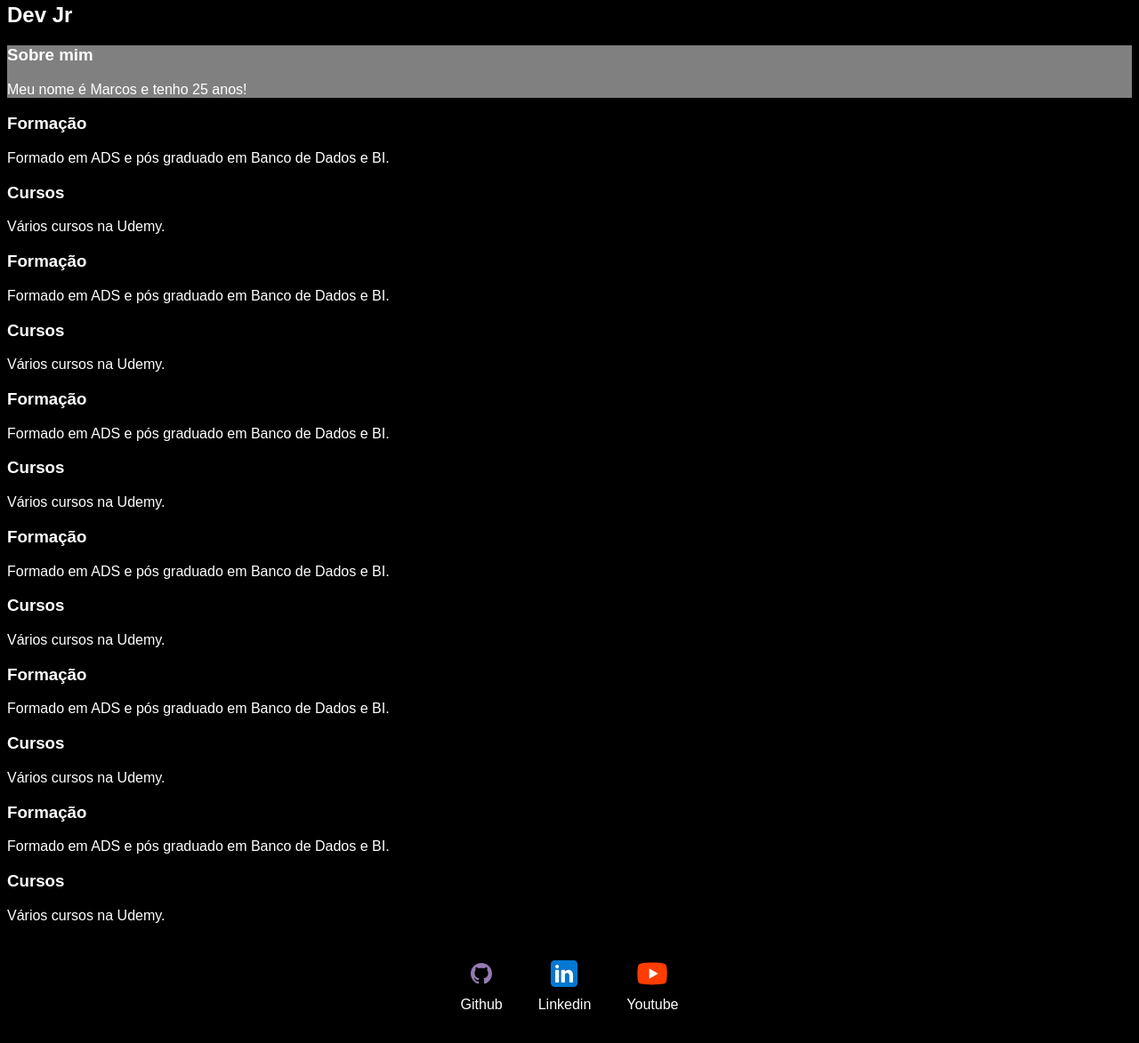
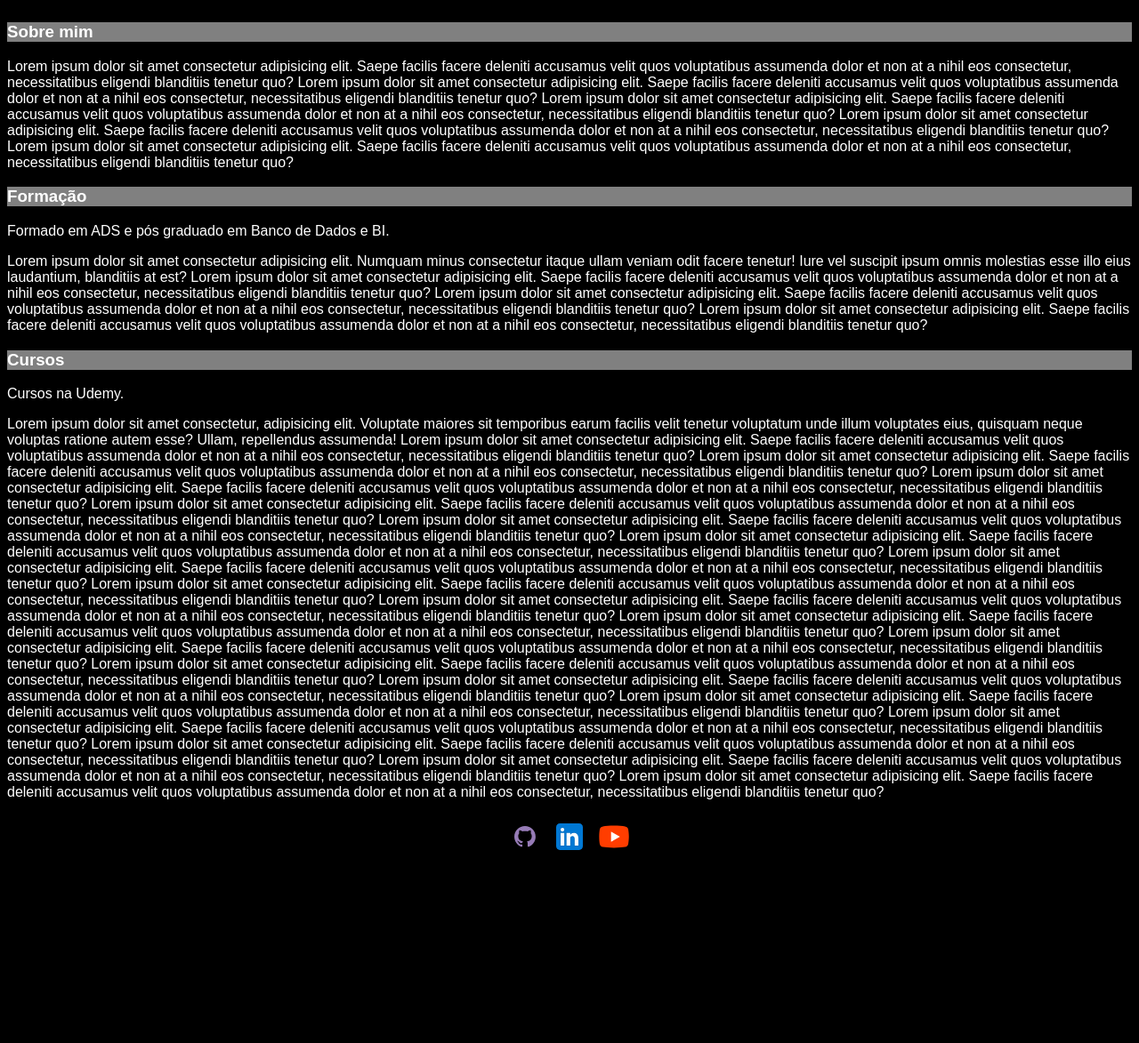
Before and after one commit to Marcoscst97/Estudos_FrontEnd, a plain HTML site: page Site do youtube/index.html in a window 1280 px wide. Shown: the part 347-1520 px from the top of the page at 89% size. After the commit the page ends 1325 px from the top, so only its background shows below. Drawn offline with Linux system fonts and the light colour scheme.

Commit message:
Atualizando

```diff
--- /dev/null
+++ b/Java Script/1_programa/js/scripts.js
@@ -0,0 +1 @@
+console.log("Este Script foi importado no head");
--- /dev/null
+++ b/Java Script/1_programa/js/scripts2.js
@@ -0,0 +1 @@
+console.log("Script do fim do body");
--- a/Site do youtube/index.css
+++ b/Site do youtube/index.css
@@ -2,6 +2,12 @@ body {
     color: white;
     background-color: black;
     font-family: Arial, Helvetica, sans-serif;
+}
+
+.container {
+    position: sticky;
+    top: 0px;
+
 }
 
 ul{
@@ -10,6 +16,7 @@ ul{
     list-style-type: none;
     align-items: center;
     padding: 16px;
+    background-color: black;
 
 }
 
@@ -18,18 +25,29 @@ a {
     text-decoration: none;
 }
 
+img {
+    width: 150px;
+    height: 150px;
+    border-radius: 50%;
+
+}
+
 header img {
-    width: 720px;
-    height: 100px;
-/*  border-radius: 10%;
-    border: 4px solid green; */
-    position: sticky;
-    top: 10px;
+    border: 4px solid green;
 }
+
+.center {
+    text-align: center;
+    background-color: black;
+    top: 0px;
+
+}
+
 
 footer img {
     width: 40px;
     height: 40px;
+    padding: 5px;
 }
 
 footer {
@@ -37,44 +55,15 @@ footer {
     justify-content: center;
 }
 
-footer a {
-    margin: 20px;
-    text-align: center;
-}
-
-footer p {
-    margin-top: 2px;
-
-}
-
-.center {
-    text-align: center;
-    position: fixed;
-    background-color: black;
-    top: 0px;
-
-}
 
 h1 {
     color: green;
-    padding: 270px 0px 0px 0px;
 }
 
-.container {
-    padding: 0px 50px;
-
+h3 {
+    background-color: grey;
 }
 
 nav a:hover{
     color: green;
 }
-
-.main {
-    padding: 0px 0px 0px 0px ;
-}
-
-.sticky {
-    position: sticky;
-    top: 50px;
-    background-color: gray;
-}
--- a/Site do youtube/index.html
+++ b/Site do youtube/index.html
@@ -1,16 +1,16 @@
 <!DOCTYPE html>
-<html lang="en">
+<html lang="pt-br">
 <head>
     <meta charset="UTF-8">
     <meta http-equiv="X-UA-Compatible" content="IE=edge">
     <meta name="viewport" content="width=device-width, initial-scale=1.0">
-    <title>Hobby Detailing</title>
+    <title>Marcos Costa</title>
     <link rel="Stylesheet" href="index.css">
 </head>
 
 
 <body>
-    <!-- <div class="container">
+     <div class="container">
         <nav>
             <ul>
                 <li>
@@ -23,35 +23,29 @@
                     <a href="contato.html"> Contato </a>
                 </li>
             </ul>
-        </nav> -->
+        </nav>
+     </div>
 
     <header>
-
         <div class="center">
-            <nav>
-                <ul>
-                    <li>
-                        <a href="index.html"> Sobre mim </a>
-                    </li>
-                    <li>
-                        <a href="projetos.html" > Projetos </a>
-                    </li>
-                    <li>
-                        <a href="contato.html"> Contato </a>
-                    </li>
-                </ul>
-            </nav>
-            <img src="./img/hd.jpg"></img>
+            <img src="./img/yo.png" alt="" class="header img">
         </div>
 
         <h1>Marcos Costa</h1>
         <h2>Dev Jr</h2>
+
     </header>
-    <div class="div_position sticky">
+
+    <div>
         <section>
             <h3>Sobre mim</h3>
             <p>
-                Meu nome é Marcos e tenho 25 anos!
+                Lorem ipsum dolor sit amet consectetur adipisicing elit. Saepe facilis facere deleniti accusamus velit quos voluptatibus assumenda dolor et non at a nihil eos consectetur, necessitatibus eligendi blanditiis tenetur quo?
+                Lorem ipsum dolor sit amet consectetur adipisicing elit. Saepe facilis facere deleniti accusamus velit quos voluptatibus assumenda dolor et non at a nihil eos consectetur, necessitatibus eligendi blanditiis tenetur quo?
+                Lorem ipsum dolor sit amet consectetur adipisicing elit. Saepe facilis facere deleniti accusamus velit quos voluptatibus assumenda dolor et non at a nihil eos consectetur, necessitatibus eligendi blanditiis tenetur quo?
+                Lorem ipsum dolor sit amet consectetur adipisicing elit. Saepe facilis facere deleniti accusamus velit quos voluptatibus assumenda dolor et non at a nihil eos consectetur, necessitatibus eligendi blanditiis tenetur quo?
+                Lorem ipsum dolor sit amet consectetur adipisicing elit. Saepe facilis facere deleniti accusamus velit quos voluptatibus assumenda dolor et non at a nihil eos consectetur, necessitatibus eligendi blanditiis tenetur quo?
+
             </p>
         </section>
     </div>
@@ -63,78 +57,41 @@
                 <p>
                     Formado em ADS e pós graduado em Banco de Dados e BI.
                 </p>
-            </section>
+                <p>
+                    Lorem ipsum dolor sit amet consectetur adipisicing elit. Numquam minus consectetur itaque ullam veniam odit facere tenetur! Iure vel suscipit ipsum omnis molestias esse illo eius laudantium, blanditiis at est?
+                    Lorem ipsum dolor sit amet consectetur adipisicing elit. Saepe facilis facere deleniti accusamus velit quos voluptatibus assumenda dolor et non at a nihil eos consectetur, necessitatibus eligendi blanditiis tenetur quo?
+                    Lorem ipsum dolor sit amet consectetur adipisicing elit. Saepe facilis facere deleniti accusamus velit quos voluptatibus assumenda dolor et non at a nihil eos consectetur, necessitatibus eligendi blanditiis tenetur quo?
+                    Lorem ipsum dolor sit amet consectetur adipisicing elit. Saepe facilis facere deleniti accusamus velit quos voluptatibus assumenda dolor et non at a nihil eos consectetur, necessitatibus eligendi blanditiis tenetur quo?
 
-            <section>
-                <h3>Cursos</h3>
-                <p>
-                    Vários cursos na Udemy.
-                </p>
-            </section>
-
-            <section>
-                <h3>Formação</h3>
-                <p>
-                    Formado em ADS e pós graduado em Banco de Dados e BI.
                 </p>
             </section>
 
             <section>
                 <h3>Cursos</h3>
                 <p>
-                    Vários cursos na Udemy.
+                    Cursos na Udemy.
                 </p>
-            </section>
-            <section>
-                <h3>Formação</h3>
                 <p>
-                    Formado em ADS e pós graduado em Banco de Dados e BI.
-                </p>
-            </section>
+                    Lorem ipsum dolor sit amet consectetur, adipisicing elit. Voluptate maiores sit temporibus earum facilis velit tenetur voluptatum unde illum voluptates eius, quisquam neque voluptas ratione autem esse? Ullam, repellendus assumenda!
+                    Lorem ipsum dolor sit amet consectetur adipisicing elit. Saepe facilis facere deleniti accusamus velit quos voluptatibus assumenda dolor et non at a nihil eos consectetur, necessitatibus eligendi blanditiis tenetur quo?
+                    Lorem ipsum dolor sit amet consectetur adipisicing elit. Saepe facilis facere deleniti accusamus velit quos voluptatibus assumenda dolor et non at a nihil eos consectetur, necessitatibus eligendi blanditiis tenetur quo?
+                    Lorem ipsum dolor sit amet consectetur adipisicing elit. Saepe facilis facere deleniti accusamus velit quos voluptatibus assumenda dolor et non at a nihil eos consectetur, necessitatibus eligendi blanditiis tenetur quo?
+                    Lorem ipsum dolor sit amet consectetur adipisicing elit. Saepe facilis facere deleniti accusamus velit quos voluptatibus assumenda dolor et non at a nihil eos consectetur, necessitatibus eligendi blanditiis tenetur quo?
+                    Lorem ipsum dolor sit amet consectetur adipisicing elit. Saepe facilis facere deleniti accusamus velit quos voluptatibus assumenda dolor et non at a nihil eos consectetur, necessitatibus eligendi blanditiis tenetur quo?
+                    Lorem ipsum dolor sit amet consectetur adipisicing elit. Saepe facilis facere deleniti accusamus velit quos voluptatibus assumenda dolor et non at a nihil eos consectetur, necessitatibus eligendi blanditiis tenetur quo?
+                    Lorem ipsum dolor sit amet consectetur adipisicing elit. Saepe facilis facere deleniti accusamus velit quos voluptatibus assumenda dolor et non at a nihil eos consectetur, necessitatibus eligendi blanditiis tenetur quo?
+                    Lorem ipsum dolor sit amet consectetur adipisicing elit. Saepe facilis facere deleniti accusamus velit quos voluptatibus assumenda dolor et non at a nihil eos consectetur, necessitatibus eligendi blanditiis tenetur quo?
+                    Lorem ipsum dolor sit amet consectetur adipisicing elit. Saepe facilis facere deleniti accusamus velit quos voluptatibus assumenda dolor et non at a nihil eos consectetur, necessitatibus eligendi blanditiis tenetur quo?
+                    Lorem ipsum dolor sit amet consectetur adipisicing elit. Saepe facilis facere deleniti accusamus velit quos voluptatibus assumenda dolor et non at a nihil eos consectetur, necessitatibus eligendi blanditiis tenetur quo?
+                    Lorem ipsum dolor sit amet consectetur adipisicing elit. Saepe facilis facere deleniti accusamus velit quos voluptatibus assumenda dolor et non at a nihil eos consectetur, necessitatibus eligendi blanditiis tenetur quo?
+                    Lorem ipsum dolor sit amet consectetur adipisicing elit. Saepe facilis facere deleniti accusamus velit quos voluptatibus assumenda dolor et non at a nihil eos consectetur, necessitatibus eligendi blanditiis tenetur quo?
+                    Lorem ipsum dolor sit amet consectetur adipisicing elit. Saepe facilis facere deleniti accusamus velit quos voluptatibus assumenda dolor et non at a nihil eos consectetur, necessitatibus eligendi blanditiis tenetur quo?
+                    Lorem ipsum dolor sit amet consectetur adipisicing elit. Saepe facilis facere deleniti accusamus velit quos voluptatibus assumenda dolor et non at a nihil eos consectetur, necessitatibus eligendi blanditiis tenetur quo?
+                    Lorem ipsum dolor sit amet consectetur adipisicing elit. Saepe facilis facere deleniti accusamus velit quos voluptatibus assumenda dolor et non at a nihil eos consectetur, necessitatibus eligendi blanditiis tenetur quo?
+                    Lorem ipsum dolor sit amet consectetur adipisicing elit. Saepe facilis facere deleniti accusamus velit quos voluptatibus assumenda dolor et non at a nihil eos consectetur, necessitatibus eligendi blanditiis tenetur quo?
+                    Lorem ipsum dolor sit amet consectetur adipisicing elit. Saepe facilis facere deleniti accusamus velit quos voluptatibus assumenda dolor et non at a nihil eos consectetur, necessitatibus eligendi blanditiis tenetur quo?
+                    Lorem ipsum dolor sit amet consectetur adipisicing elit. Saepe facilis facere deleniti accusamus velit quos voluptatibus assumenda dolor et non at a nihil eos consectetur, necessitatibus eligendi blanditiis tenetur quo?
 
-            <section>
-                <h3>Cursos</h3>
-                <p>
-                    Vários cursos na Udemy.
-                </p>
-            </section>
-            <section>
-                <h3>Formação</h3>
-                <p>
-                    Formado em ADS e pós graduado em Banco de Dados e BI.
-                </p>
-            </section>
-
-            <section>
-                <h3>Cursos</h3>
-                <p>
-                    Vários cursos na Udemy.
-                </p>
-            </section>
-            <section>
-                <h3>Formação</h3>
-                <p>
-                    Formado em ADS e pós graduado em Banco de Dados e BI.
-                </p>
-            </section>
-
-            <section>
-                <h3>Cursos</h3>
-                <p>
-                    Vários cursos na Udemy.
-                </p>
-            </section>
-            <section>
-                <h3>Formação</h3>
-                <p>
-                    Formado em ADS e pós graduado em Banco de Dados e BI.
-                </p>
-            </section>
-
-            <section>
-                <h3>Cursos</h3>
-                <p>
-                    Vários cursos na Udemy.
                 </p>
             </section>
 
@@ -144,15 +101,12 @@
     <footer>
         <a href="https://github.com/Marcoscst97" target="_blank" rel="noopener noreferrer">
             <img src="./img/github.svg"> </img>
-            <p>Github</p>
         </a>
         <a href="https://www.linkedin.com/in/marcos-costa-a36a3b140/" target="_blank" rel="noopener noreferrer">
             <img src="./img/linkedin.svg"> </img>
-            <p>Linkedin</p>
         </a>
         <a href="https://www.youtube.com/" target="_blank" rel="noopener noreferrer">
             <img src="./img/youtube.svg"> </img>
-            <p>Youtube</p>
         </a>
     </footer>
 
```
Also changed, not shown: Java Script/1_programa/index.html (added, +18 -0 lines).
